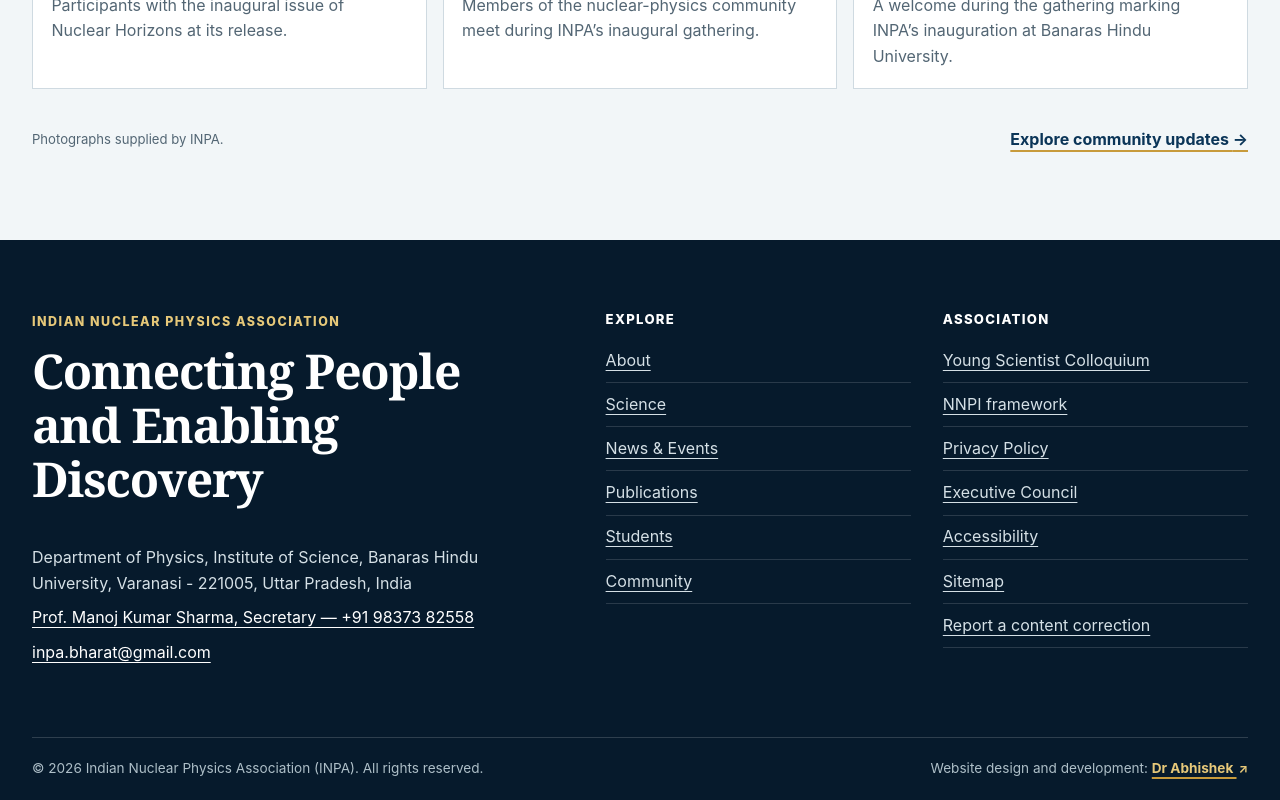
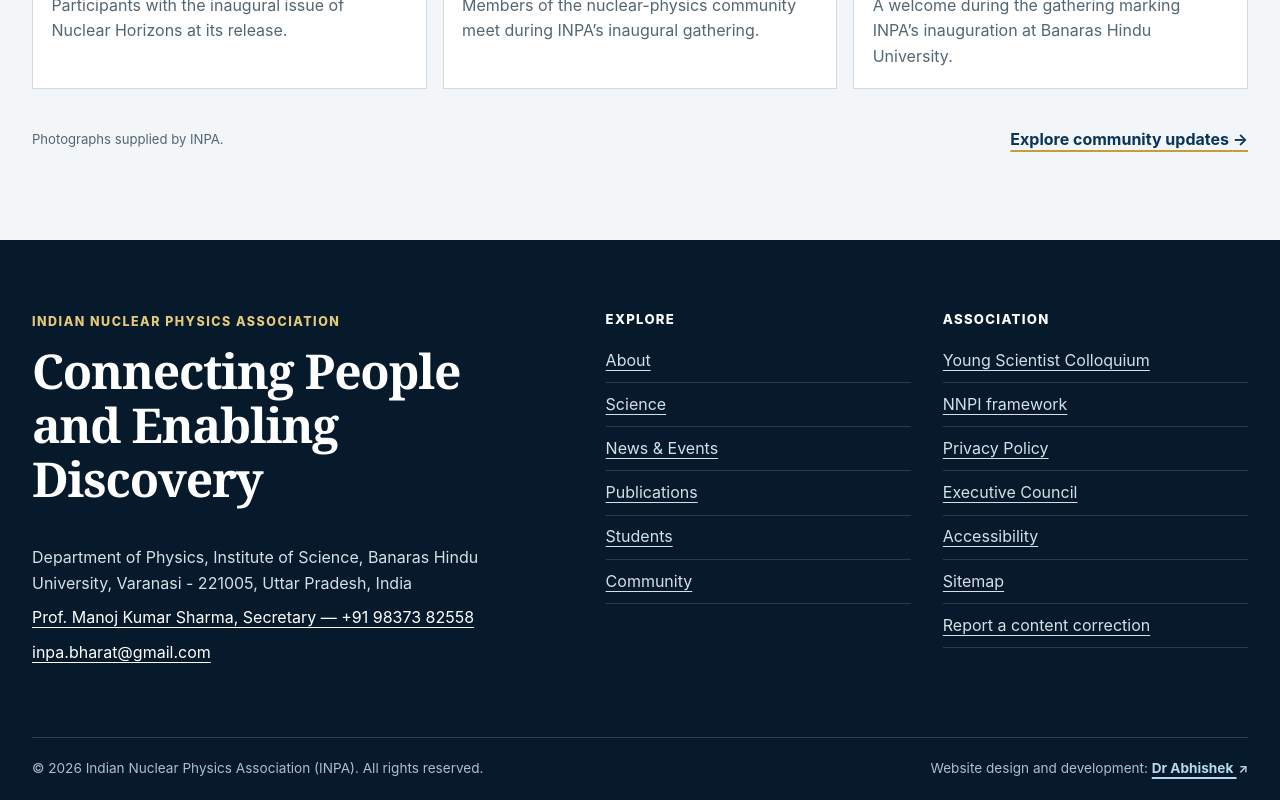
Before and after one commit to inpabharat/inpa-website, a Nuxt app: page / in a window 1280 px wide. Shown: the part 4963-5763 px from the top of the page. Built offline with nearby package versions, Linux system fonts and the light colour scheme; no server answers.

Commit message:
style: refine footer credit accent

```diff
--- a/app/assets/css/main.css
+++ b/app/assets/css/main.css
@@ -3,6 +3,7 @@
   --color-navy-900: #082038;
   --color-navy-800: #0b3558;
   --color-navy-700: #134f79;
+  --color-sky-200: #b8d9ec;
   --color-gold-500: #c89b3c;
   --color-gold-300: #e6c879;
   --color-surface: #ffffff;
@@ -2446,17 +2447,17 @@
 }
 
 .site-footer__credit a {
-  color: var(--color-gold-300);
+  color: var(--color-sky-200);
   font-weight: 750;
   text-decoration: underline;
-  text-decoration-color: var(--color-gold-500);
+  text-decoration-color: var(--color-sky-200);
   text-decoration-thickness: 2px;
   text-underline-offset: 0.25rem;
 }
 
 .site-footer__credit a:hover {
   color: var(--color-surface);
-  text-decoration-color: var(--color-gold-300);
+  text-decoration-color: var(--color-surface);
 }
 
 .site-footer__credit a span {
```
